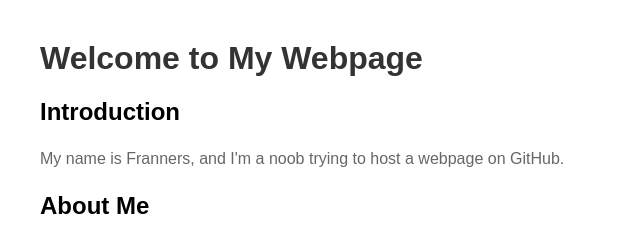
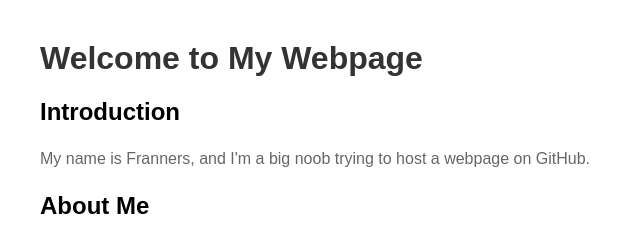
Before and after one commit to 1Franners/1FrannersProfile.github.io, a plain HTML site: page Index.html in a window 1280 px wide. Shown: the top 237 px of the page, 0-640 px from the left. Drawn offline with Linux system fonts and the light colour scheme.

Commit message:
Update Index.html

```diff
--- a/Index.html
+++ b/Index.html
@@ -29,7 +29,7 @@
 
     <section>
         <h2>Introduction</h2>
-        <p>My name is Franners, and I'm a noob trying to host a webpage on GitHub.</p>
+        <p>My name is Franners, and I'm a big noob trying to host a webpage on GitHub.</p>
     </section>
 
     <section>
```
